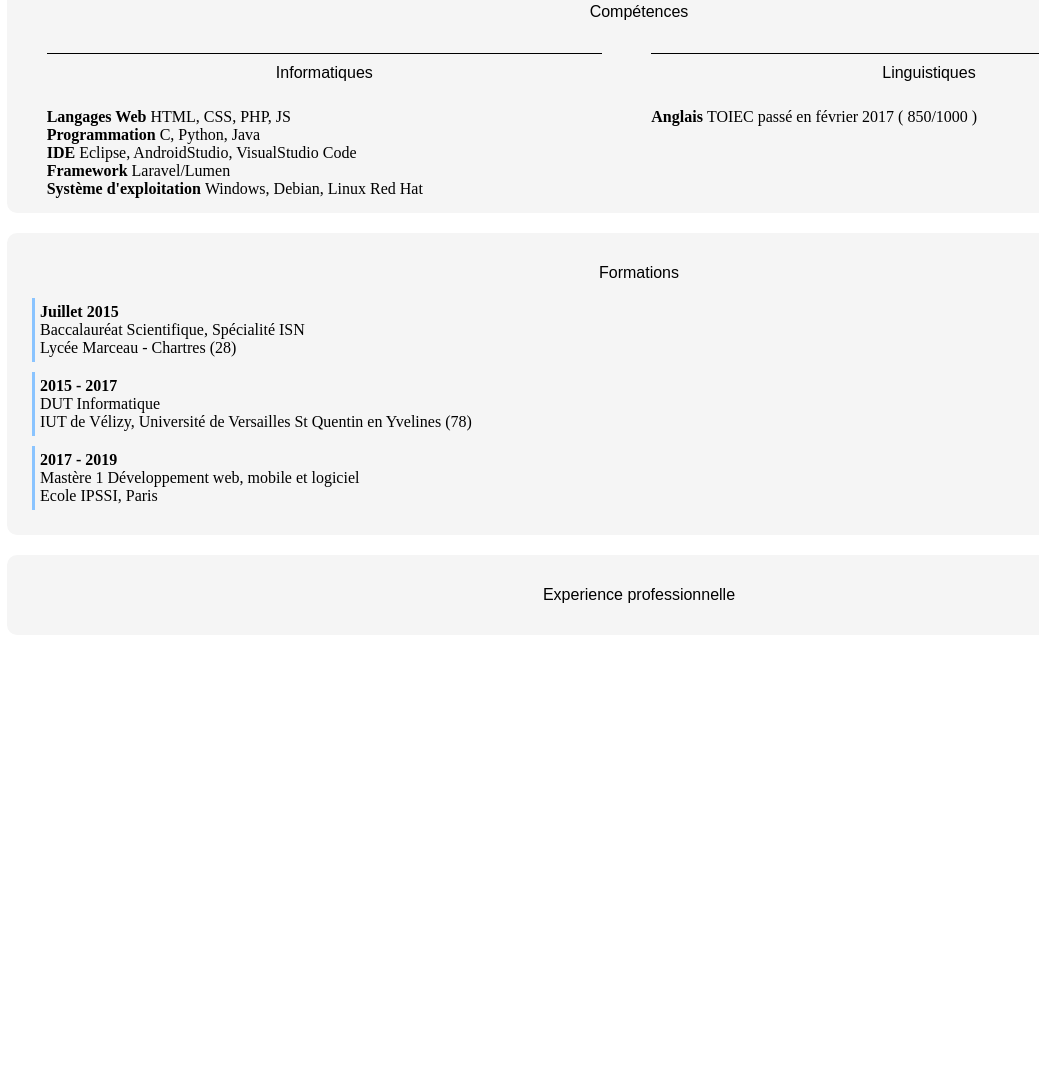
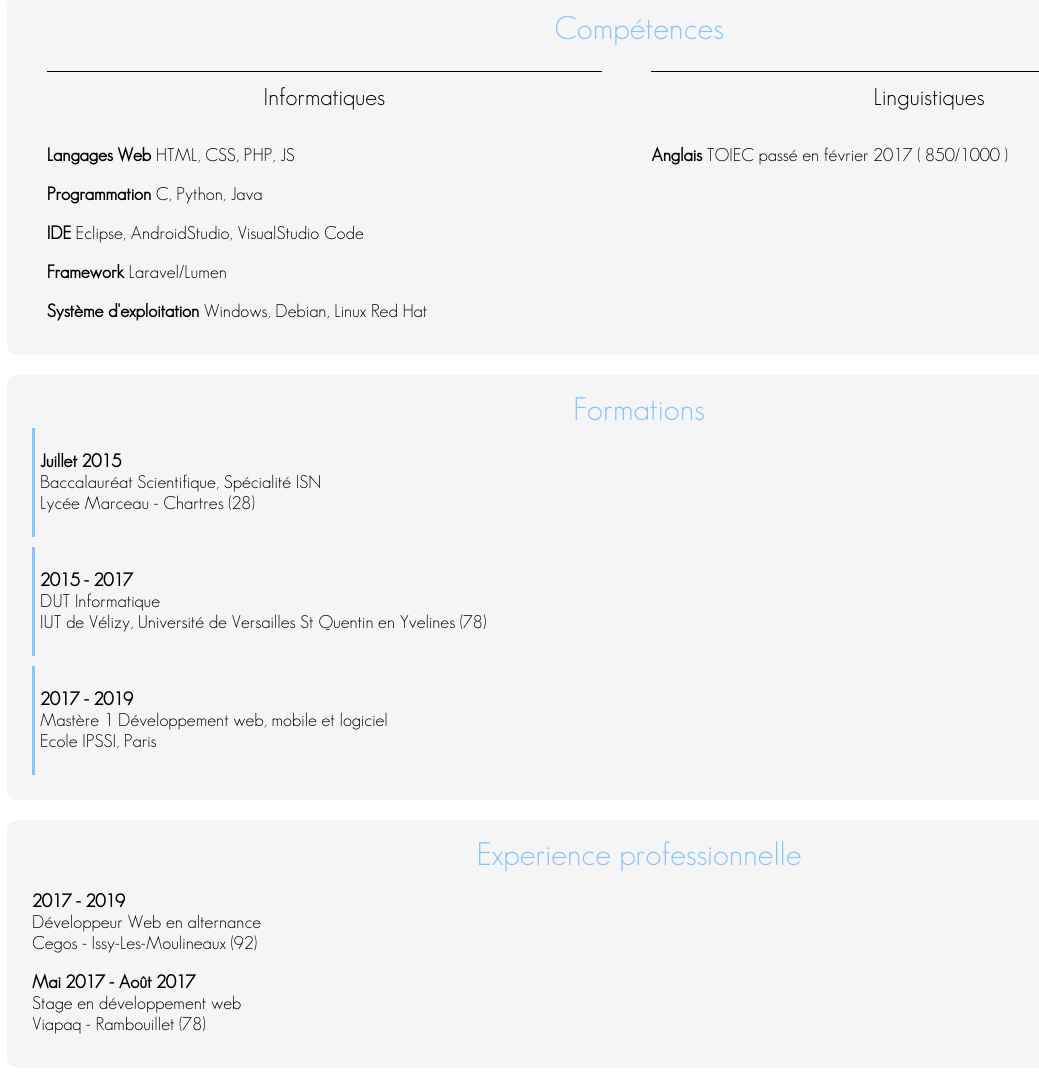
Before and after one commit to sycatsce/sycatsce.github.io, a plain HTML site: page index.html in a window 1280 px wide. Shown: the part 248-1320 px from the top of the page, without its empty margins (1-1040 px from the left). Before the commit the page ends 891 px from the top, so only its background shows below. Drawn offline with Linux system fonts and the light colour scheme.

Commit message:
page terminée+readme

```diff
--- a/index.html
+++ b/index.html
@@ -12,6 +12,7 @@
             BRUN Emmanuel <br>
             Développeur Web
         </div>
+
         <div id="entete-infos">
             <p> 14 Rue Paul Dautier </p>
             <p> 78140 Vélizy-Villacoublay </p>
@@ -22,55 +23,67 @@
 
     <div class="rubrique" id="competences">
         <div class="titres">
-            <p> Compétences </p>
+            Compétences
         </div>
         <div id="competences-box">
             <div id="competences-gauche">
                 <p class="competences-titre"> Informatiques </p>
                 <div class="competences-contenu">
-                    <b>Langages Web</b> HTML, CSS, PHP, JS <br>
-                    <b>Programmation</b> C, Python, Java <br>
-                    <b>IDE</b> Eclipse, AndroidStudio, VisualStudio Code <br>
-                    <b> Framework </b> Laravel/Lumen <br>
-                    <b> Système d'exploitation </b> Windows, Debian, Linux Red Hat <br>
+                    <p><b>Langages Web</b> HTML, CSS, PHP, JS <br></p>
+                    <p><b>Programmation</b> C, Python, Java <br></p>
+                    <p><b>IDE</b> Eclipse, AndroidStudio, VisualStudio Code <br></p>
+                    <p><b> Framework </b> Laravel/Lumen <br></p>
+                    <p><b> Système d'exploitation </b> Windows, Debian, Linux Red Hat </p>
                 </div>
             </div>
 
             <div id="competences-droite">
                 <p class="competences-titre"> Linguistiques </p>
                 <div class="competences-contenu">
-                    <b> Anglais </b> TOIEC passé en février 2017  ( 850/1000 )
+                    <p><b> Anglais </b> TOIEC passé en février 2017  ( 850/1000 )</p>
                 </div>
             </div>
         </div>
     </div>
 
+    <div class="pagebreak"></div>
+
     <div class="rubrique" id="formations">
         <div class="titres">
-            <p> Formations </p>
+            Formations
         </div>
 
         <div class="formation" id="formation-1">
-            <b> Juillet 2015 </b><br>
+            <p><b> Juillet 2015 </b><br>
             Baccalauréat Scientifique, Spécialité ISN <br>
-            Lycée Marceau - Chartres (28)
+            Lycée Marceau - Chartres (28)<p>
         </div>
         <div class="formation">
-            <b> 2015 - 2017 </b><br>
+            <p><b> 2015 - 2017 </b><br>
             DUT Informatique <br>
-            IUT de Vélizy, Université de Versailles St Quentin en Yvelines (78)
+            IUT de Vélizy, Université de Versailles St Quentin en Yvelines (78)</p>
         </div>
 
         <div class="formation">
-            <b> 2017 - 2019</b><br>
+            <p><b> 2017 - 2019</b><br>
             Mastère 1 Développement web, mobile et logiciel<br>
-            Ecole IPSSI, Paris
+            Ecole IPSSI, Paris </p>
         </div>
     </div>
 
-    <div class="rubrique" id="experience">
+    <div class="rubrique" id="experiences">
         <div class="titres">
-            <p> Experience professionnelle </p>
+            Experience professionnelle
+        </div>
+        <div class="experience">
+            <p><b> 2017 - 2019 </b><br>
+            Développeur Web en alternance <br>
+            Cegos - Issy-Les-Moulineaux (92)<br></p>
+        </div>
+        <div class="experience">
+            <p><b> Mai 2017 - Août 2017 </b><br>
+            Stage en développement web <br>
+            Viapaq - Rambouillet (78) <br></p>
         </div>
     </div>
     </body>
--- a/sass/cv.scss
+++ b/sass/cv.scss
@@ -11,7 +11,8 @@ body{
 }
 
 p{
-    font-family: sans-serif;
+    font-family: "Geo";
+    font-size:large;
 }
 #entete{
     background-color: $couleurSecondaire;
@@ -22,7 +23,7 @@ p{
 
 #entete-nom{
     float:right;
-    font-family: sans-serif;
+    font-family: "Geo";
     color: $couleurTerciaire;
     margin-top: 15px;
     text-align: center;
@@ -32,8 +33,8 @@ p{
 #entete-infos{
     float:left;
     margin-bottom: 10px;
+    margin-left: 2%;
 }
-
 .rubrique{
     background-color: $couleurSecondaire;
     margin-top: 20px;
@@ -43,6 +44,9 @@ p{
 
 .titres{
     text-align:center;
+    font-size: xx-large;
+    font-family: "Geo";
+    color : $couleurTerciaire
 }
 
 #competences-box{
@@ -63,6 +67,7 @@ p{
 }
 
 .competences-titre{
+    font-size:x-large;
     padding: 10px;
     border-top: 1px solid;
     text-align: center;
@@ -79,3 +84,26 @@ p{
     margin-left:10px;
     margin-bottom:10px;
 }
+
+.experience{
+    margin-left:10px;
+    margin-bottom:10px;
+}
+
+
+@media print{
+    .pagebreak{ page-break-before: always; }
+}
+
+@media screen and (max-width: 500px) {
+    #competences-box{
+        display:block;
+    }
+
+    #competences-droite{
+        width:100%;
+    }
+    #competences-gauche{
+        width:100%;
+    }
+}
```
Also changed, not shown: stylesheets/cv.css, 2 other files.
